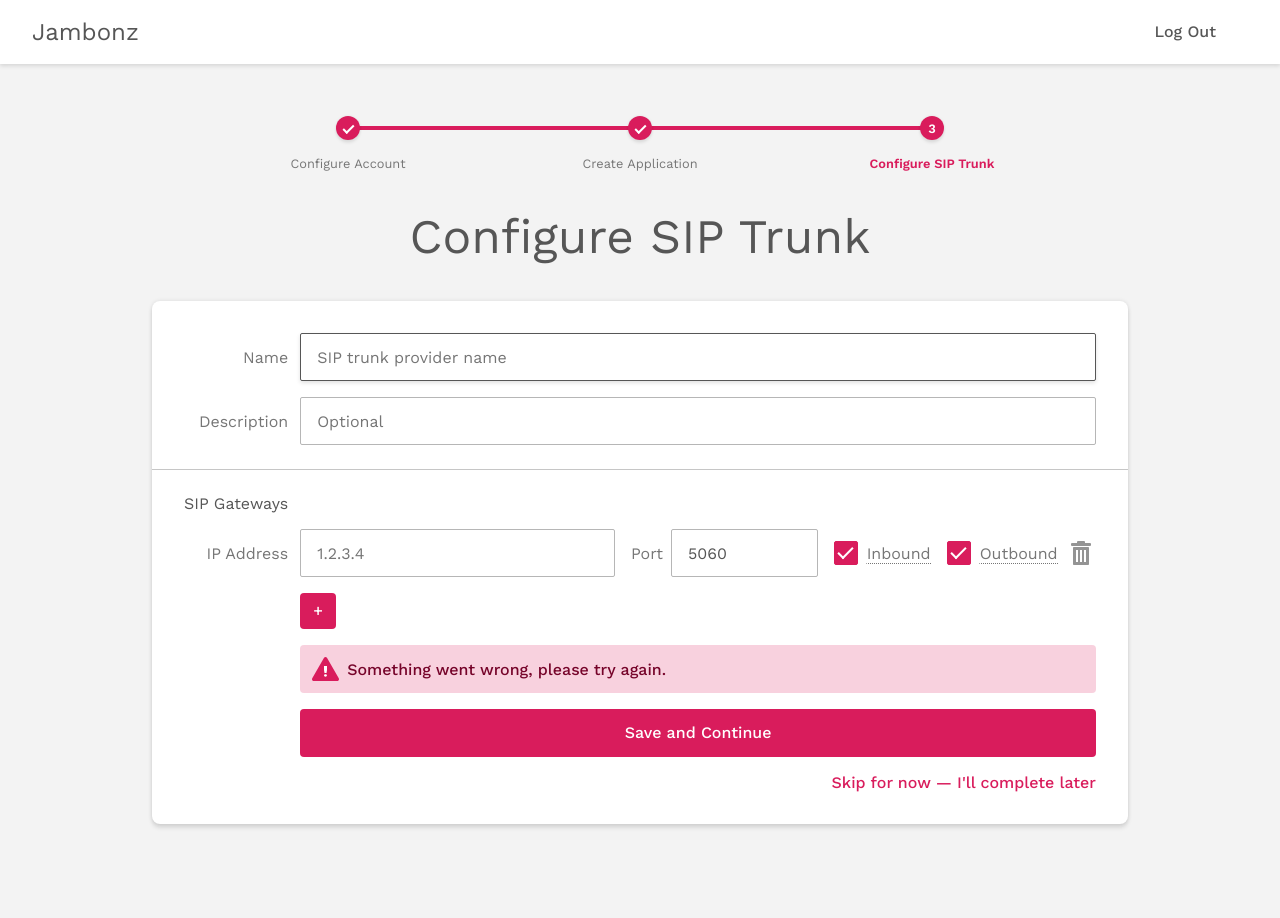
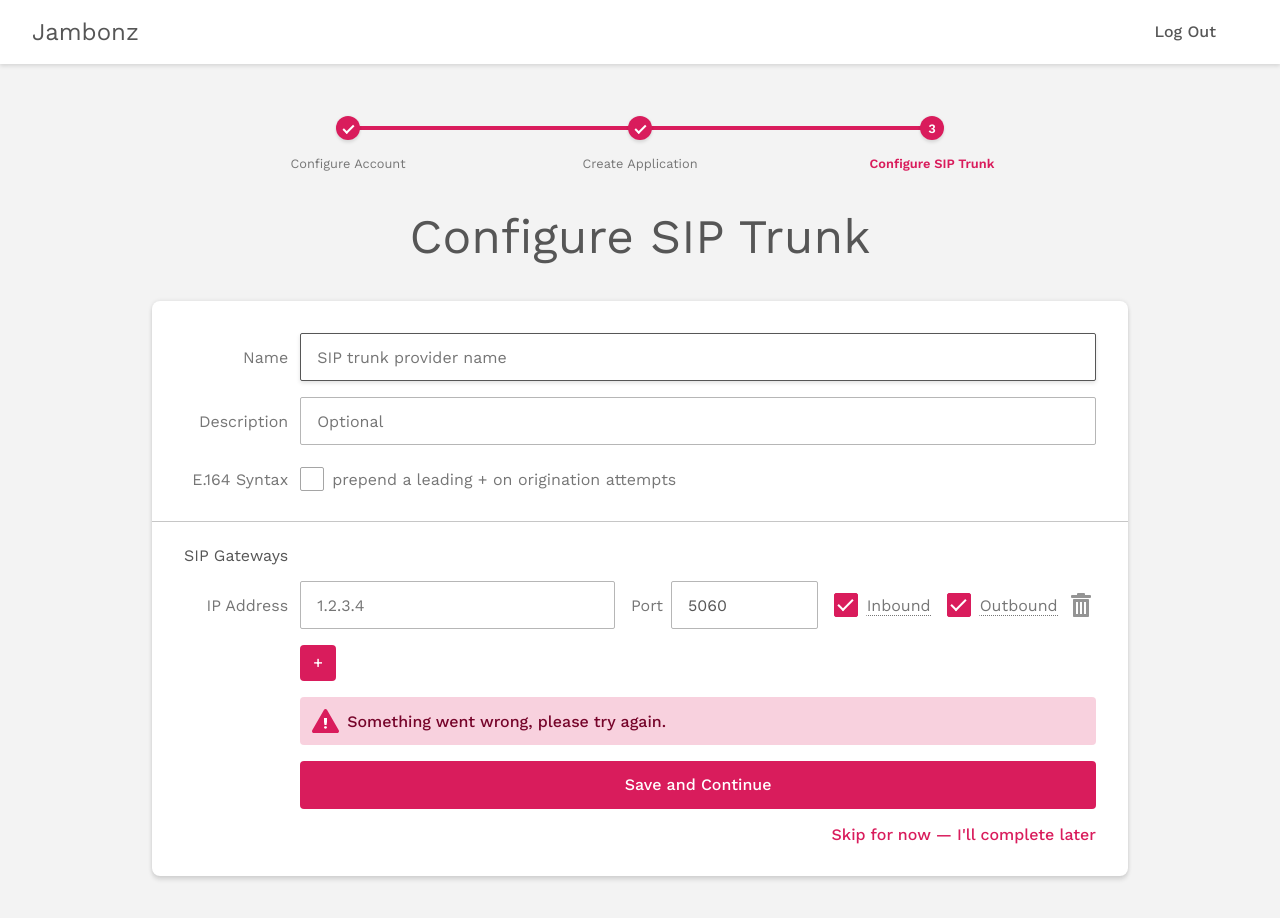
Before and after one commit to jambonz/jambonz-webapp, a React (Create React App) app: page /configure-sip-trunk in a window 1280 px wide. Shown: the top 918 px of the page. Built offline with nearby package versions, Linux system fonts and the light colour scheme; sample sign-in values are in the browser's storage.

Commit message:
add option for SIP trunk E164 outdial syntax

```diff
--- a/src/components/forms/SipTrunkForm.js
+++ b/src/components/forms/SipTrunkForm.js
@@ -31,6 +31,7 @@ const SipTrunkForm = props => {
   const [ name,        setName        ] = useState('');
   const [ nameInvalid, setNameInvalid ] = useState(false);
   const [ description, setDescription ] = useState('');
+  const [ e164, setE164 ]               = useState(false);
   const [ sipGateways, setSipGateways ] = useState([
     {
       sip_gateway_sid: '',
@@ -120,6 +121,7 @@ const SipTrunkForm = props => {
           if (currentSipTrunk.length) {
             setName(currentSipTrunk[0].name);
             setDescription(currentSipTrunk[0].description);
+            setE164(currentSipTrunk[0].e164_leading_plus === 1);
             setSipGateways(currentSipGateways.map(s => ({
               sip_gateway_sid: s.sip_gateway_sid,
               ip: s.ipv4,
@@ -393,6 +395,7 @@ const SipTrunkForm = props => {
         data: {
           name: name.trim(),
           description: description.trim(),
+          e164_leading_plus: e164 ? 1 : 0
         },
       });
       const voip_carrier_sid = voipCarrier.data.sid;
@@ -562,6 +565,17 @@ const SipTrunkForm = props => {
             onChange={e => setDescription(e.target.value)}
             placeholder="Optional"
           />
+          <Label htmlFor="e164">E.164 Syntax</Label>
+          <Checkbox
+            noLeftMargin
+            large={props.type === 'setup'}
+            name="e164"
+            id="e164"
+            label="prepend a leading + on origination attempts"
+            checked={e164}
+            onChange={e => setE164(e.target.checked)}
+          />
+
           <hr style={{ margin: '0.5rem -2rem' }} />
           <div
             style={{ whiteSpace: 'nowrap' }}
```
